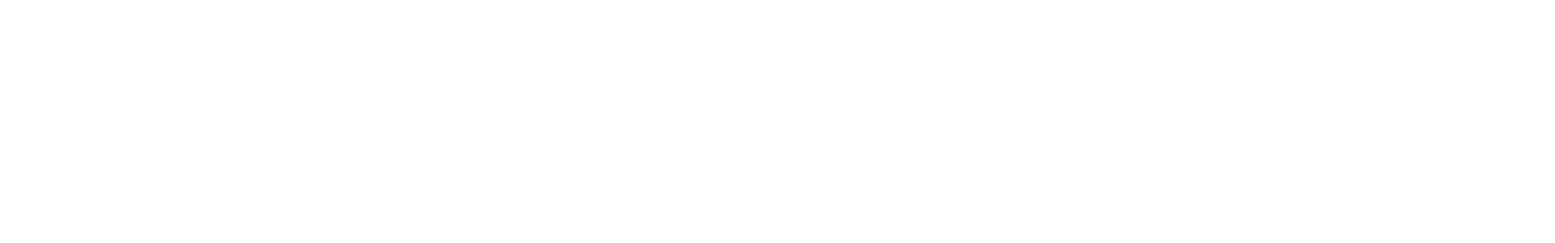
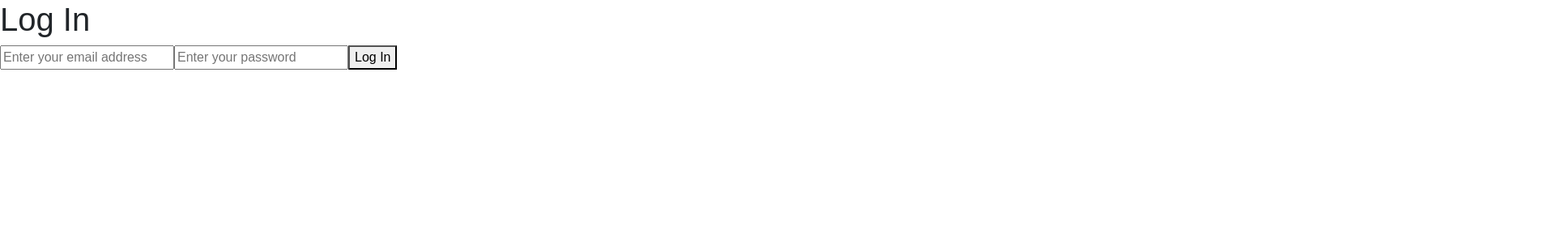
Before and after one commit to SebuBergman/EcoHub, a React (Create React App) app: page /login in a window 1280 px wide. Before the commit this address had no page. Shown: the top 300 px of the page at 81% size, 1920 px wide, since content can reach past the window. Built offline with nearby package versions, Linux system fonts and the light colour scheme; no server answers.

Commit message:
started working on login components. Created userPages and did a small change to the navbar

```diff
--- a/package.json
+++ b/package.json
@@ -13,6 +13,7 @@
     "react-bootstrap": "^2.10.4",
     "react-dom": "^18.3.1",
     "react-icons": "^5.2.1",
+    "react-responsive-modal": "^6.4.2",
     "react-router-dom": "^6.23.1",
     "react-scripts": "5.0.1",
     "sass": "^1.77.4",
--- a/src/App.js
+++ b/src/App.js
@@ -5,6 +5,7 @@
 import FrontPage from "./pages/frontPage/FrontPage";
 import EnvIssuesPage from "./pages/learnPages/ENVIssues";
 import SustainableLiving from "./pages/learnPages/SustainableLivingTips";
+import UserAuth from "./pages/userPages/authPage";
 
 function App() {
   return (
@@ -13,6 +14,7 @@
         <Routes>
           <Route index element={ <FrontPage/> }/>
           <Route path="/environmental-issues" element={ <EnvIssuesPage/> }/>
+          <Route path="/login" element={ <UserAuth/> }/>
           <Route path="/sustainable-living-tips" element={ <SustainableLiving/> }/>
         </Routes>
       </BrowserRouter>
--- /dev/null
+++ b/src/components/auth/login.jsx
@@ -0,0 +1,40 @@
+import React, { useState } from 'react';
+import { auth } from "../../firebase";
+import { signInWithEmailAndPassword } from 'firebase/auth';
+
+function Login() {
+    const [email, setEmail] = useState("");
+    const [password, setPassword] = useState("");
+
+    const signIn = (e) => {
+        e.preventDefault();
+        signInWithEmailAndPassword(auth, email, password)
+        .then((userCredential) => {
+            console.log(userCredential)
+        }).catch((error => {
+            console.log(error);
+        }))
+    }
+    return (
+        <div className="sign-in-container">
+            <form onSubmit={signIn}>
+                <h1>Log In</h1>
+                <input
+                    type="email"
+                    placeholder="Enter your email address"
+                    value={email}
+                    onChange={(e) => setEmail(e.target.value)}>
+                </input>
+                <input
+                    type="password"
+                    placeholder="Enter your password"
+                    value={password}
+                    onChange={(e) => setPassword(e.target.value)}>
+                </input>
+                <button type="submit">Log In</button>
+            </form>
+        </div>
+    )
+}
+
+export default Login;
--- a/src/components/navbar/Navbar.jsx
+++ b/src/components/navbar/Navbar.jsx
@@ -95,7 +95,7 @@
                 <FaRegUserCircle size={24}/>
               </button>*/}
               <div id="logIn_Register">
-                <button className="button_LogIn" href="/login">Log In</button>
+                <a className="button_LogIn" href="/login">Log In</a>
               </div>
           </div>
         </div>
--- a/src/components/navbar/navbar.scss
+++ b/src/components/navbar/navbar.scss
@@ -15,7 +15,7 @@
 .button_LogIn {
     color: white;
     background-color: #248823;
-    padding: 6px 14px 6px 14px;
-    border: 0px;
+    padding: 10px 15px 10px 15px;
     border-radius: 30px;
+    text-decoration: none;
 }
--- /dev/null
+++ b/src/pages/userPages/authPage.jsx
@@ -0,0 +1,13 @@
+import "./auth.scss";
+import Login from "../../components/auth/login";
+
+
+const UserAuth = () => {
+    return (
+        <div className="PageBody">
+            <Login />
+        </div>
+    )
+}
+
+export default UserAuth;
```
Also changed, not shown: src/components/auth/auth.scss (added), src/components/auth/register.jsx (added), src/pages/userPages/auth.scss (added), src/pages/userPages/userPage.jsx (added), 1 other file (tests, documents, lock files or other folders).
